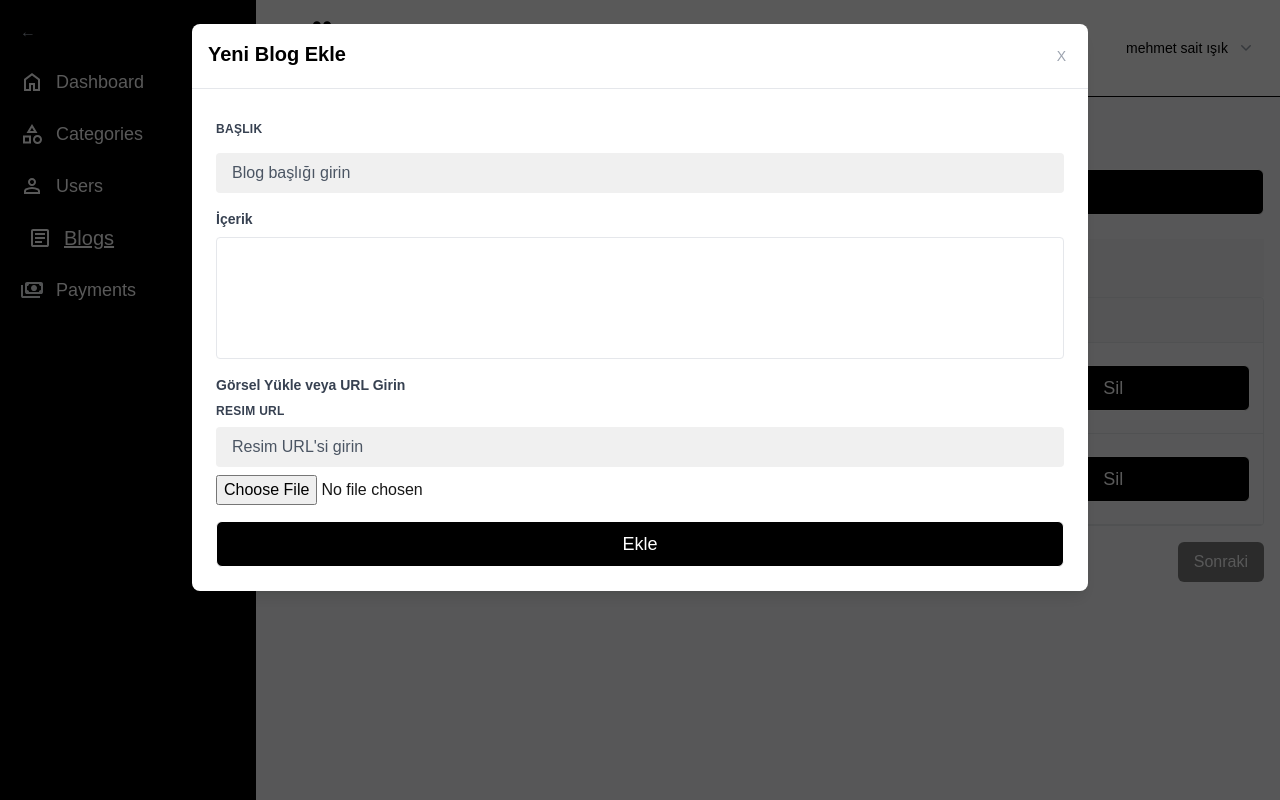
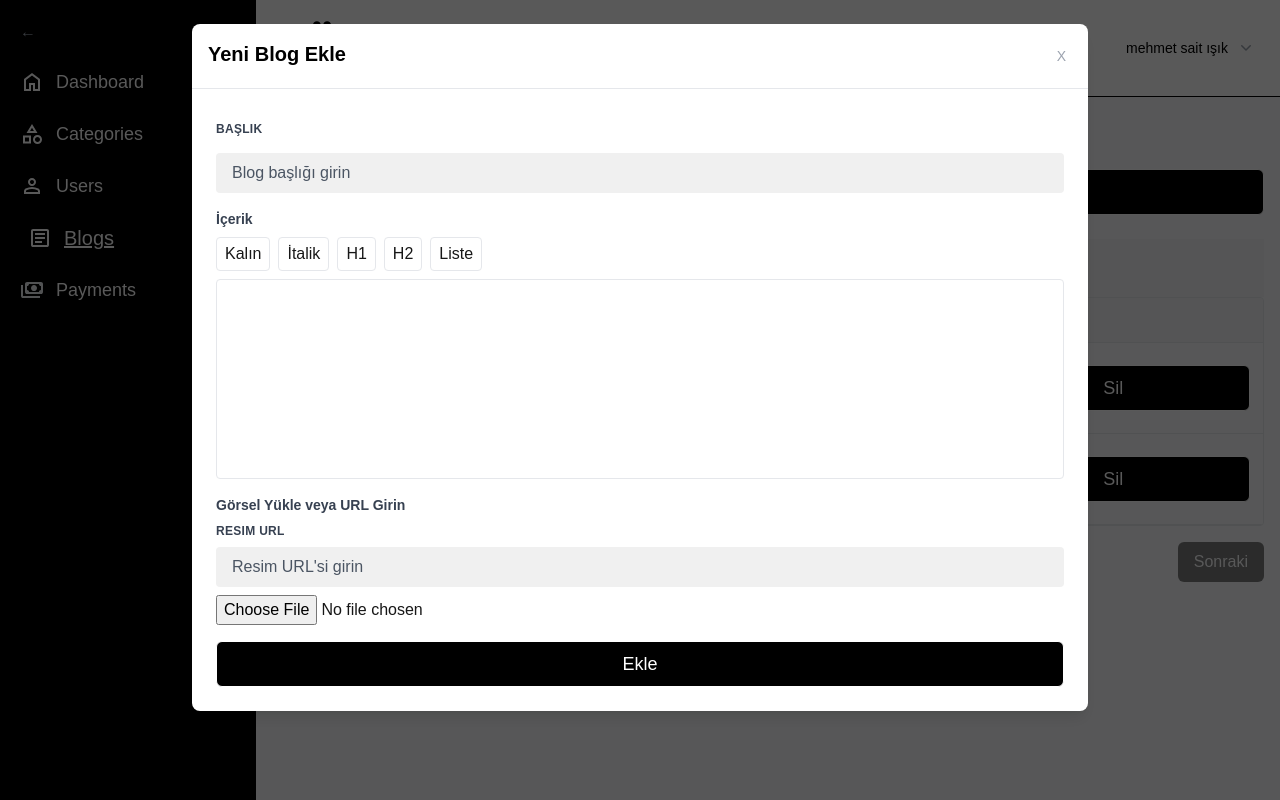
Before and after one commit to girisimci/admin-panel-boilerplate, a Next.js app: page /blog in a window 1280 px wide. Both pictures are taken after a click on the button "Yeni Blog Ekle". Built offline with nearby package versions, Linux system fonts and the light colour scheme.

Commit message:
blog editor bold,italic,vs

```diff
--- a/src/layouts/sidebar-layout.js
+++ b/src/layouts/sidebar-layout.js
@@ -105,7 +105,6 @@ const SidebarLayout = ({ children }) => {
       {/* Main Content Area */}
       <main className="flex-1 overflow-auto bg-gray-50">
         <Header username={"mehmet sait ışık"} />
-
         {children}
       </main>
     </div>
--- a/src/pages/blog.js
+++ b/src/pages/blog.js
@@ -13,7 +13,6 @@ const BlogManagementPage = () => {
   const [isLoading, setIsLoading] = useState(false);
   const [filePreview, setFilePreview] = useState("");
 
-
   const editor = useEditor({
     extensions: [StarterKit],
     content: "",
@@ -21,7 +20,6 @@ const BlogManagementPage = () => {
       setNewBlog({ ...newBlog, content: editor.getHTML() });
     },
   });
-
 
   const fetchBlogs = async () => {
     setIsLoading(true);
@@ -44,7 +42,6 @@ const BlogManagementPage = () => {
     setBlogs(data);
     setIsLoading(false);
   };
-
 
   const handleAddBlog = () => {
     if (!newBlog.title || !newBlog.content || !newBlog.image) return;
@@ -132,10 +129,71 @@ const BlogManagementPage = () => {
               placeholder="Blog başlığı girin"
             />
             <div>
-              <label className="block text-gray-700 text-sm font-bold mb-2">
-                İçerik
-              </label>
-              <EditorContent editor={editor} className="border p-12 rounded" />
+              <div>
+                <label className="block text-gray-700 text-sm font-bold mb-2">
+                  İçerik
+                </label>
+                {/* Araç Çubuğu */}
+                <div className="flex gap-2 mb-2">
+                  <button
+                    onClick={() => editor.chain().focus().toggleBold().run()}
+                    className={`px-2 py-1 border rounded ${
+                      editor.isActive("bold") ? "bg-gray-200" : ""
+                    }`}
+                  >
+                    Kalın
+                  </button>
+                  <button
+                    onClick={() => editor.chain().focus().toggleItalic().run()}
+                    className={`px-2 py-1 border rounded ${
+                      editor.isActive("italic") ? "bg-gray-200" : ""
+                    }`}
+                  >
+                    İtalik
+                  </button>
+
+                  <button
+                    onClick={() =>
+                      editor.chain().focus().setHeading({ level: 1 }).run()
+                    }
+                    className={`px-2 py-1 border rounded ${
+                      editor.isActive("heading", { level: 1 })
+                        ? "bg-gray-200"
+                        : ""
+                    }`}
+                  >
+                    H1
+                  </button>
+                  <button
+                    onClick={() =>
+                      editor.chain().focus().setHeading({ level: 2 }).run()
+                    }
+                    className={`px-2 py-1 border rounded ${
+                      editor.isActive("heading", { level: 2 })
+                        ? "bg-gray-200"
+                        : ""
+                    }`}
+                  >
+                    H2
+                  </button>
+                  <button
+                    onClick={() =>
+                      editor.chain().focus().toggleBulletList().run()
+                    }
+                    className={`px-2 py-1 border rounded ${
+                      editor.isActive("bulletList") ? "bg-gray-200" : ""
+                    }`}
+                  >
+                    Liste
+                  </button>
+                </div>
+                {/* Editör İçeriği */}
+                <EditorContent
+                  editor={editor}
+                  className="border rounded w-full"
+                  style={{ height: "200px" }}
+                />
+              </div>
             </div>
             <div>
               <label className="block text-gray-700 text-sm font-bold mb-2">
```
